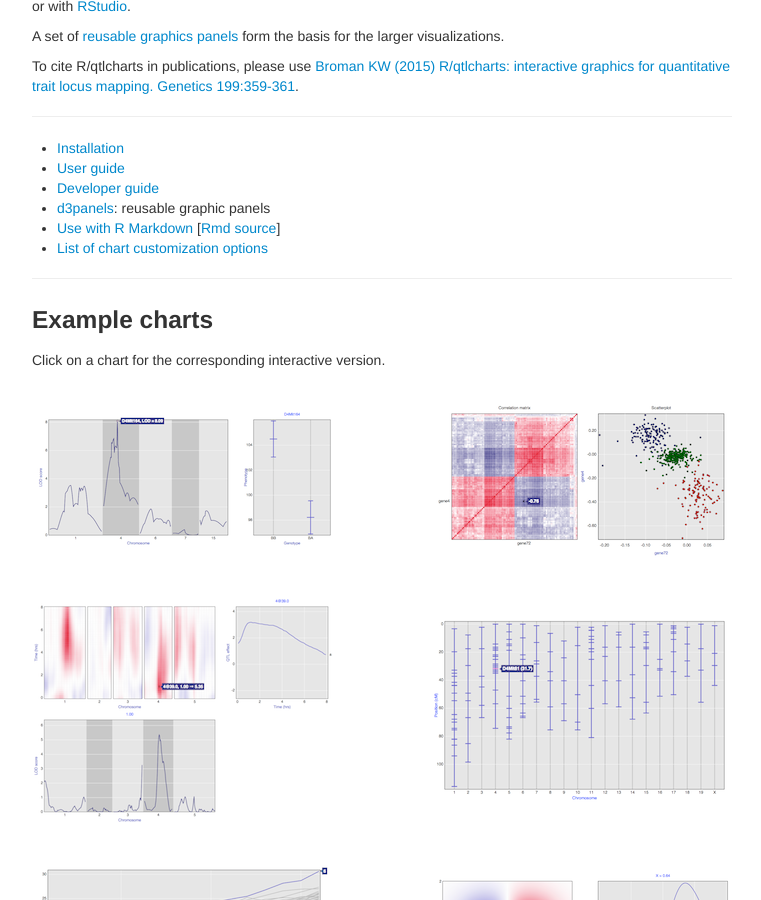
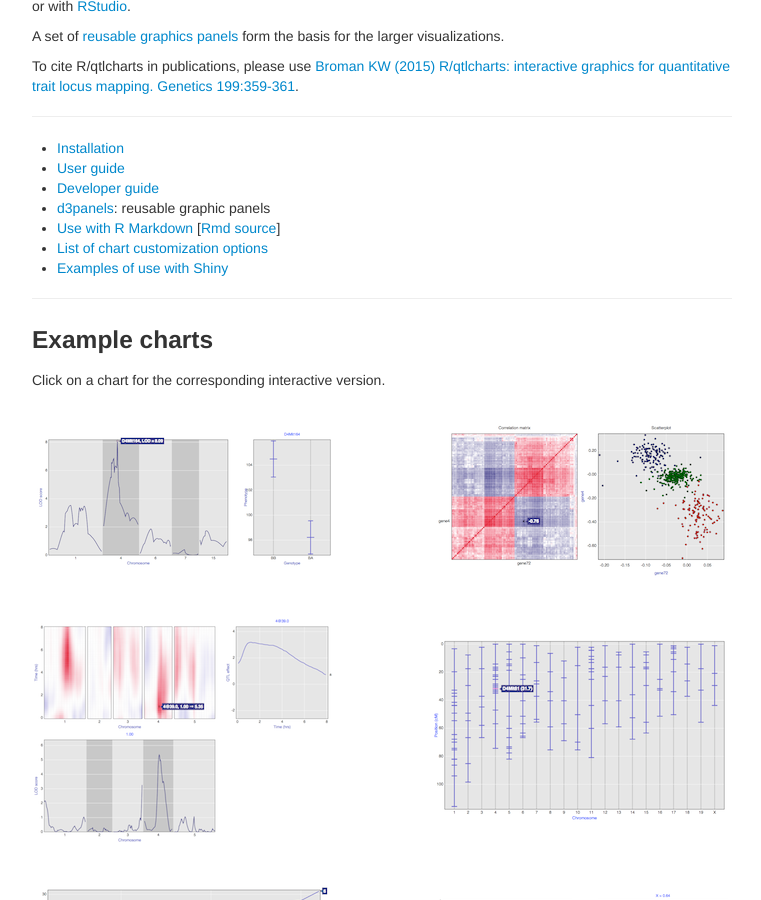
Before and after one commit to kbroman/qtlcharts, a Jekyll site: the page built from index.md, in a window 1280 px wide and 900 px high, scrolled down 307 px. Shown: the whole window, without its empty margins (258-1019 px from the left). Built offline with Jekyll 4.4.1, drawn with Linux system fonts in a browser that asks for light colours.

Commit message:
Link to shiny examples in index.md

```diff
--- a/index.md
+++ b/index.md
@@ -36,6 +36,7 @@ To cite R/qtlcharts in publications, please use
 - [d3panels](https://kbroman.org/d3panels/): reusable graphic panels
 - [Use with R Markdown](assets/vignettes/Rmarkdown.html) [[Rmd source](https://github.com/kbroman/qtlcharts/blob/main/vignettes/Rmarkdown.Rmd)]
 - [List of chart customization options](assets/vignettes/chartOpts.html)
+- [Examples of use with Shiny](https://github.com/kbroman/shiny_qtlcharts)
 
 ---
 
```
